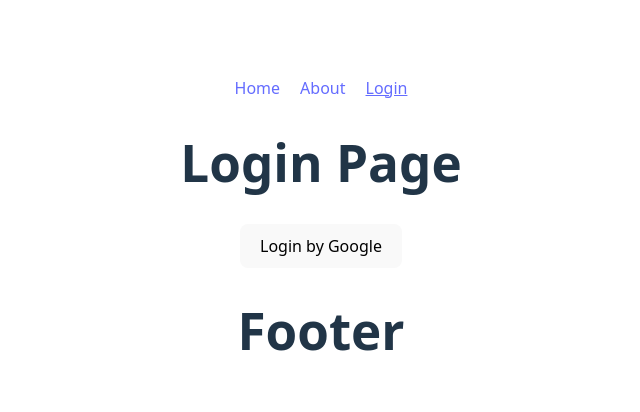
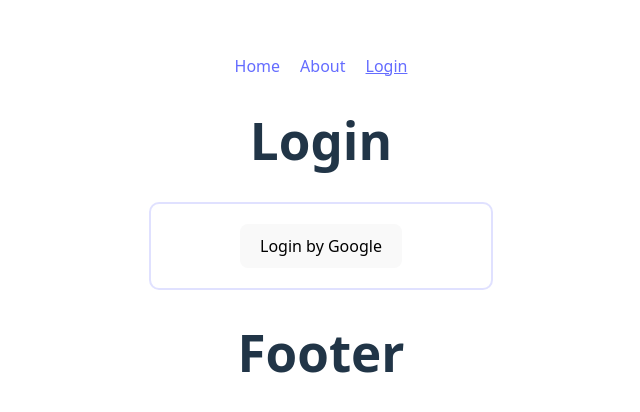
Before and after one commit to shuvo2712/first-firebase-auth, a React (Vite) app: page /login in a window 1280 px wide. Shown: the part 166-578 px from the top of the page, without its empty margins (319-959 px from the left). Built offline with nearby package versions, Linux system fonts and the light colour scheme.

Commit message:
toggle signIn signOut

```diff
--- a/src/Components/Login.jsx
+++ b/src/Components/Login.jsx
@@ -1,26 +1,60 @@
 import React from "react";
-import { GoogleAuthProvider, signInWithPopup } from "firebase/auth";
+import { GoogleAuthProvider, signInWithPopup, signOut } from "firebase/auth";
 import { auth } from "../Firebase/firebase.config";
 
 const googleProvider = new GoogleAuthProvider();
 
 const Login = () => {
-  const handleLoginGoogle = () => {
+  const [user, setUser] = React.useState(null);
+
+  // Sign In by google
+  const handleSignInGoogle = () => {
     console.log("Google login button clicked");
 
     signInWithPopup(auth, googleProvider)
       .then((result) => {
-        console.log("user", result.user);
+        console.log("USER LOGIN :", result.user);
+        setUser(result.user);
       })
       .catch((error) => {
-        console.log("Error during Google sign-in:", error);
+        console.log("ERROR :", error);
+      });
+  };
+
+  // Sign Out
+  const handleSignOut = () => {
+    console.log("Sign out button clicked");
+
+    signOut(auth)
+      .then(() => {
+        console.log(user.displayName, "signed out successfully");
+        setUser(null);
+      })
+      .catch((error) => {
+        console.log("ERROR :", error);
       });
   };
 
   return (
     <div>
-      <h1>Login Page</h1>
-      <button onClick={handleLoginGoogle}>Login by Google</button>
+      <h1>Login</h1>
+
+      {/* if no user */}
+      {!user && (
+        <div className="login">
+          <button onClick={handleSignInGoogle}>Login by Google</button>
+        </div>
+      )}
+
+      {/* if user  */}
+      {user && (
+        <div className="login">
+          <h3>{user?.displayName}</h3>
+          <img src={user?.photoURL} alt="" />
+          <h3>{user?.email}</h3>
+          <button onClick={handleSignOut}>Sign Out</button>
+        </div>
+      )}
     </div>
   );
 };
--- a/src/index.css
+++ b/src/index.css
@@ -18,6 +18,14 @@ nav a {
 }
 nav a.active{
   text-decoration: underline;
+}
+.login {
+  border: #646cff33 2px solid;
+  padding: 20px;
+  border-radius: 10px;
+  width: 300px;
+  text-align: center;
+  margin: auto;
 }
 /*  */
 a {
```
